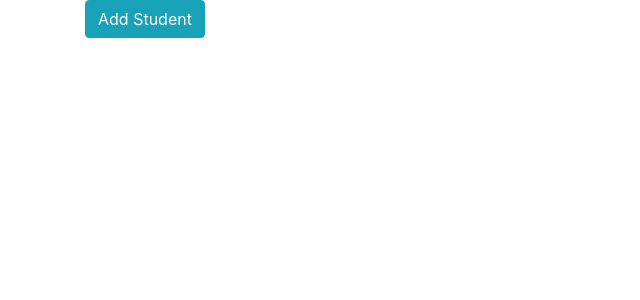
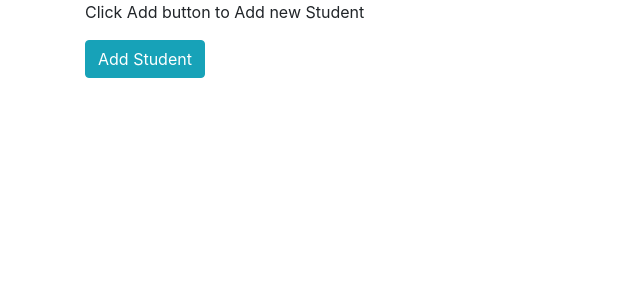
Before and after one commit to adilahmedkhanangular/angular_training, an Angular app: page / in a window 1280 px wide. Shown: the top 300 px of the page, without its empty margins (0-640 px from the left). Built offline with nearby package versions, Linux system fonts and the light colour scheme.

Commit message:
Update reactive-form.component.html

```diff
--- a/src/app/reactive-form/reactive-form.component.html
+++ b/src/app/reactive-form/reactive-form.component.html
@@ -29,6 +29,7 @@
 </div>
 
 <div>
+    <p>Click Add button to Add new Student</p>
     <input class="btn btn-info" type="button" value="Add Student" (click)="AddStudent()">
 </div>
 
```
